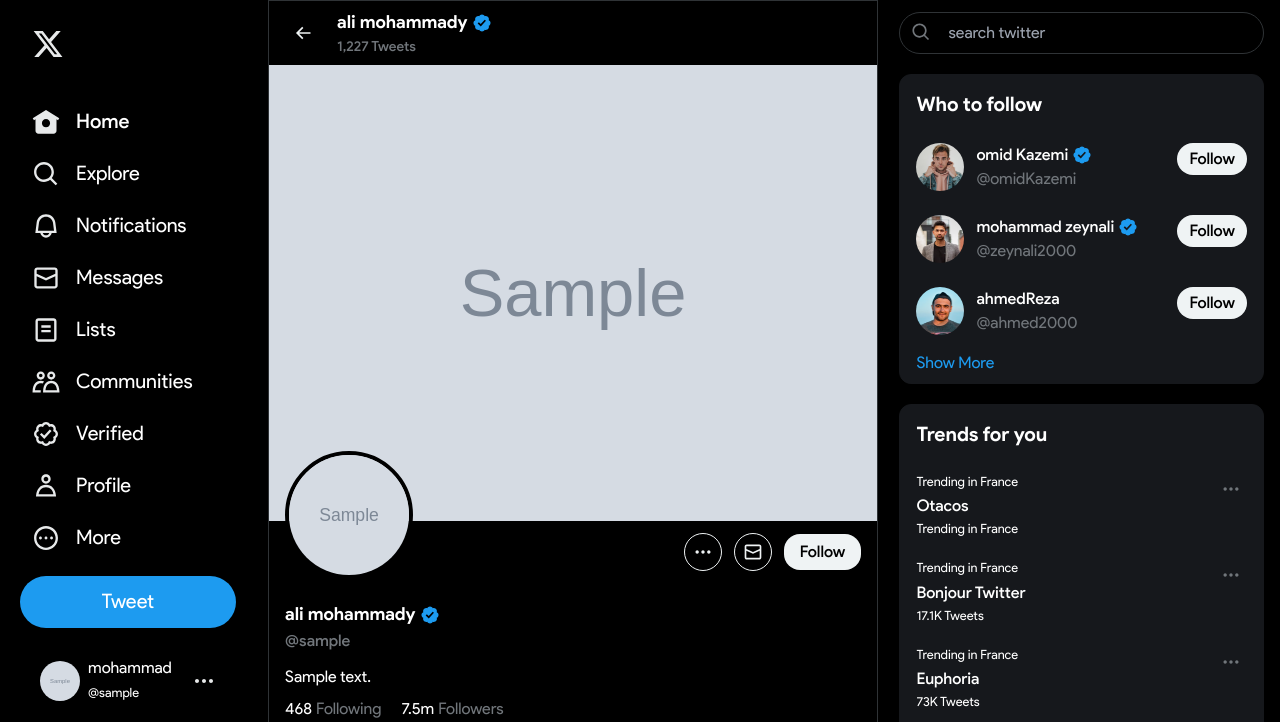
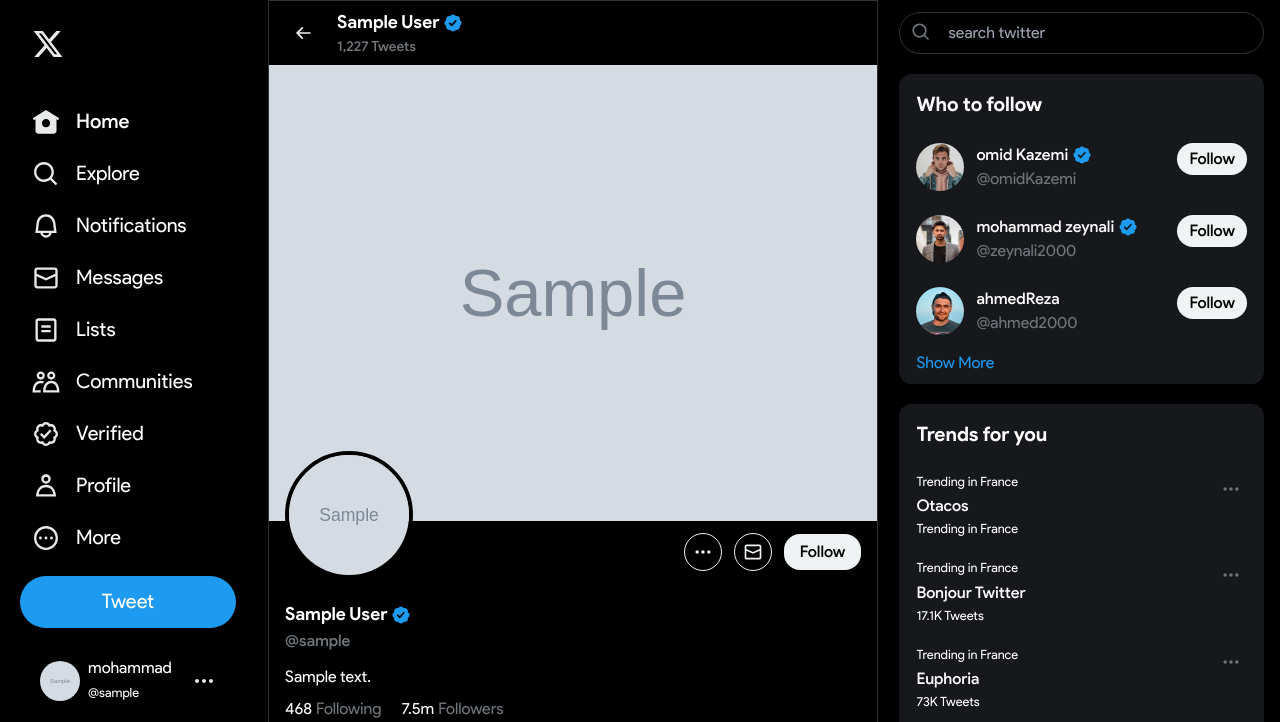
Before and after one commit to silentguard1380/socialmedia, a Django app: page /userprofile in a window 1280 px wide. Shown: the top 722 px of the page. Run offline with Django 4.2, Linux system fonts and the light colour scheme; a user stored in the database is signed in; tables that the repository leaves empty hold one stand-in row (values such as "Sample post"); grey boxes marked "Sample" are stand-in pictures; some web fonts are replaced.

Commit message:
view updated

```diff
--- a/mainapp/views.py
+++ b/mainapp/views.py
@@ -13,7 +13,11 @@ from .models import Post
 def home(request):
     if request.POST:
         tweetinput=request.POST.get('tweetinput')
-        Post.objects.create(user_id=request.user.id,text=tweetinput)
+        if tweetinput.strip()=="":
+            pass
+        else:
+
+            Post.objects.create(user_id=request.user.id,text=tweetinput)
 
     try:
 
@@ -23,7 +27,7 @@ def home(request):
         user_posts = Post.objects.filter(user=user)
 
         contex={'username':request.user.username,
-                'name':request.user.username,
+                'name':request.user.first_name,
                 'profile_image' : user_profile.profile_image,
                 'post':user_posts
 
@@ -31,6 +35,11 @@ def home(request):
                 }
         return render(request, 'index.html', context=contex)
     except:
+        contex = {'username': request.user.username,
+                  'name': request.user.first_name,
+                  'post': user_posts
+
+                  }
 
 
         return render(request,'index.html',context={})
@@ -152,6 +161,8 @@ def userprofile(request):
         form = UserProfileForm(instance=user_profile)
 
     context = {'form': form,
+               'name':request.user.first_name,
+               'family':request.user.last_name,
                'username':request.user.username,
                'background_image':request.user.userprofile.background_image}
     return render(request, 'userProfile.html', context)
--- a/templates/userProfile.html
+++ b/templates/userProfile.html
@@ -512,7 +512,7 @@
               </a>
               <div class="flex flex-col pl-4">
                 <h3 class="font-ProductSansBold text-lg pt-2 flex items-center">
-                  <span>ali mohammady</span>
+                  <span>{{name}} {{family}}</span>
                   <!-- If you want the blue tick not to be considered, give the hidden class instead of the block class -->
                   <span class="bolok ml-1" id="blueTik">
                     <!-- add hidden class by hidden blue tick-->
@@ -603,7 +603,7 @@
                   <h3
                     class="font-ProductSansBold text-lg pt-2 flex items-center"
                   >
-                    <span>ali mohammady</span>
+                    <span>{{name}}  {{family}}</span>
                     <!-- If you want the blue tick not to be considered, give the hidden class instead of the block class -->
                     <span class="bolok ml-1" id="blueTik">
                       <!-- add hidden class by hidden blue tick-->
```
Also changed, not shown: 1 other file.
